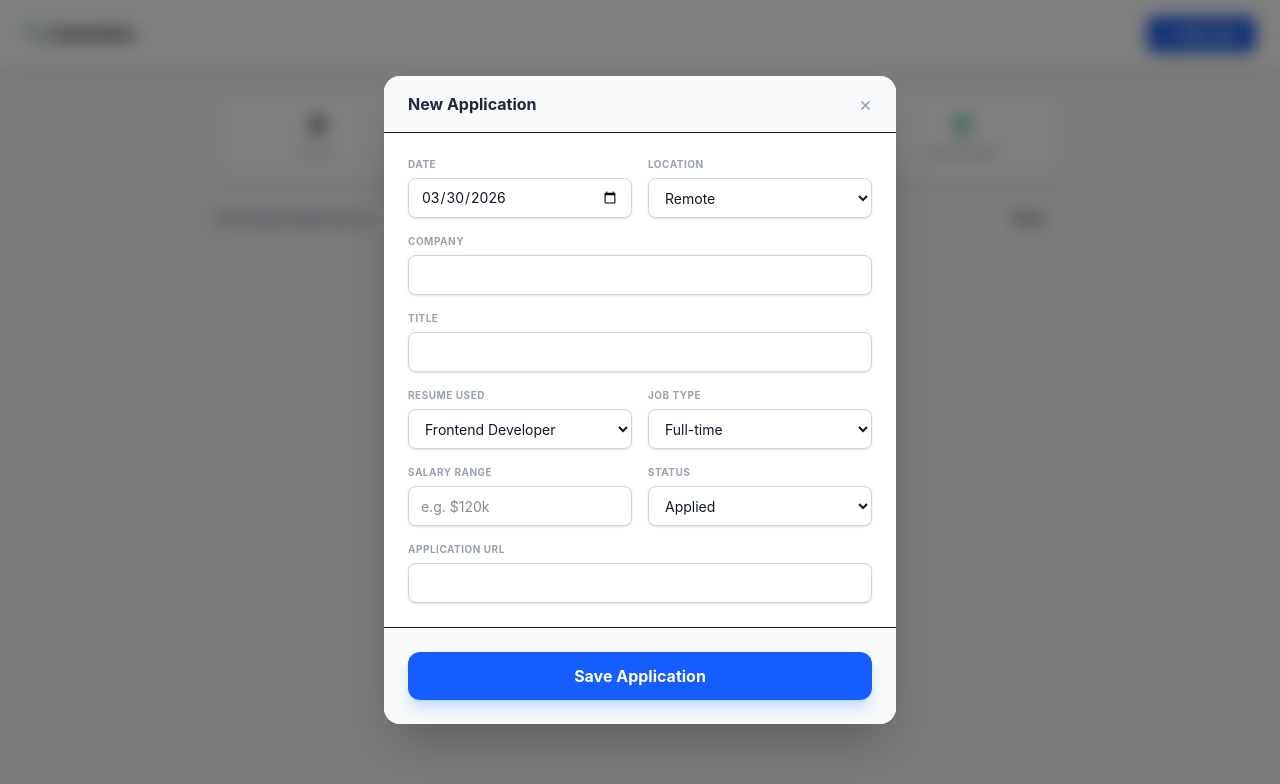
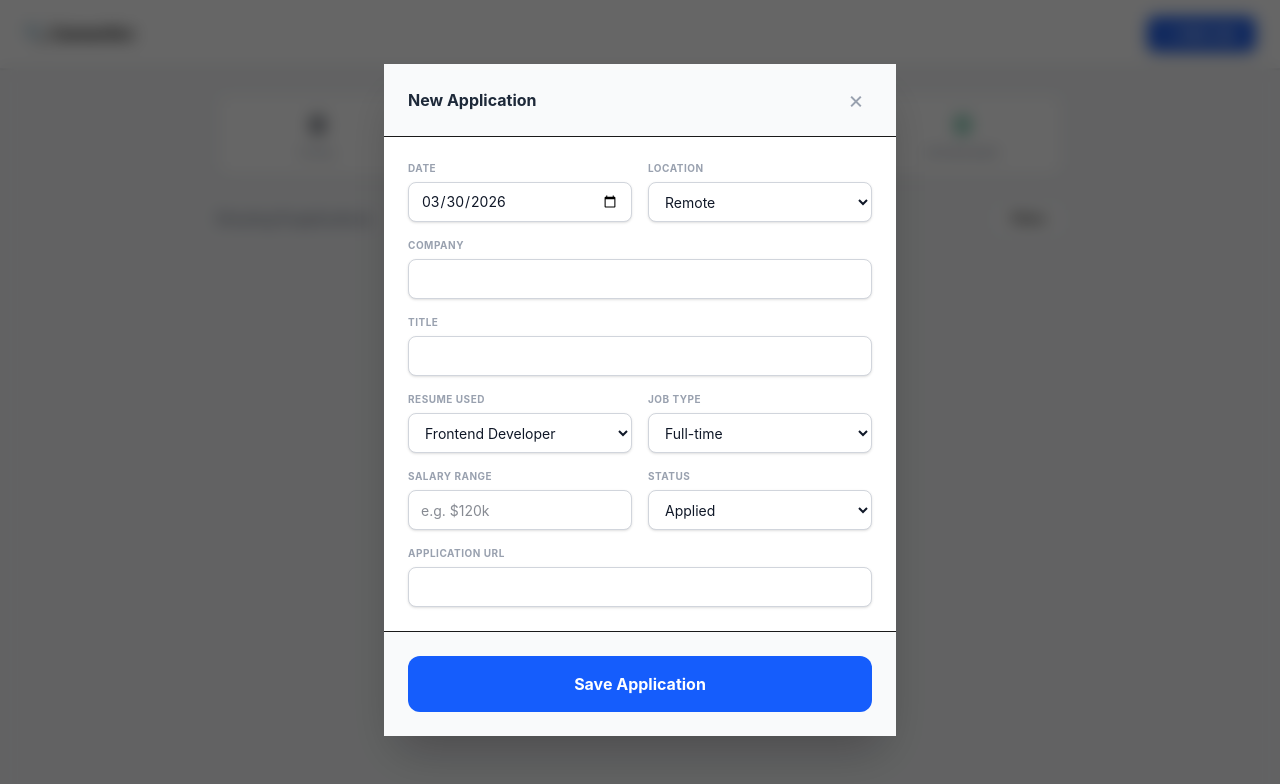
Before and after one commit to Peterbgood/career-arc, a React (Vite) app: page / in a window 1280 px wide. Both pictures are taken after a click on the button "+ Add Job". Shown: the top 784 px of the page. Built offline with nearby package versions, Linux system fonts and the light colour scheme.

Commit message:
update not tested

```diff
--- a/src/App.tsx
+++ b/src/App.tsx
@@ -20,7 +20,7 @@ export default function App() {
   const [loading, setLoading] = useState(true);
   const [isModalOpen, setIsModalOpen] = useState(false);
   const [showFilters, setShowFilters] = useState(false);
-  const [deleteConfirm, setDeleteConfirm] = useState<string | null>(null); // For Two-Step Delete
+  const [deleteConfirm, setDeleteConfirm] = useState<string | null>(null);
 
   // Filter States
   const [searchTerm, setSearchTerm] = useState('');
@@ -77,10 +77,9 @@ export default function App() {
   const handleDelete = async (company: string) => {
     if (deleteConfirm !== company) {
       setDeleteConfirm(company);
-      setTimeout(() => setDeleteConfirm(null), 3000); // Reset after 3 seconds
+      setTimeout(() => setDeleteConfirm(null), 3000);
       return;
     }
-
     setLoading(true);
     setDeleteConfirm(null);
     const payload = { action: 'delete', company: company };
@@ -89,7 +88,12 @@ export default function App() {
   };
 
   const getDaysAgo = (dateStr: string) => {
-    const diff = Math.floor((new Date().getTime() - new Date(dateStr).getTime()) / 86400000);
+    if (!dateStr) return 0;
+    const today = new Date();
+    today.setHours(0, 0, 0, 0);
+    const appliedDate = new Date(dateStr);
+    appliedDate.setHours(0, 0, 0, 0);
+    const diff = Math.floor((today.getTime() - appliedDate.getTime()) / 86400000);
     return diff < 0 ? 0 : diff;
   };
 
@@ -102,7 +106,7 @@ export default function App() {
         </button>
       </header>
 
-      <main className="max-w-4xl mx-auto p-6">
+      <main className="max-w-4xl mx-auto p-6 pb-24">
         {/* Stats Grid */}
         <div className="grid grid-cols-2 md:grid-cols-4 gap-3 mb-6">
           <StatCard label="Total" val={jobs.length} color="text-gray-900" />
@@ -167,8 +171,6 @@ export default function App() {
                 <div className="flex gap-2 items-center">
                   {job.url && <a href={job.url} target="_blank" rel="noreferrer" className="w-10 h-10 flex items-center justify-center bg-blue-50 text-blue-600 rounded-lg hover:bg-blue-600 hover:text-white transition-all">↗</a>}
                   <button onClick={() => handleOpenModal(job)} className="px-4 py-2 border border-gray-200 text-xs font-bold rounded-lg hover:bg-gray-50 transition-all">Edit</button>
-
-                  {/* Two-Step Delete Button */}
                   <button
                     onClick={() => handleDelete(job.company)}
                     className={`transition-all px-3 py-2 rounded-lg text-xs font-bold ${deleteConfirm === job.company ? 'bg-red-600 text-white animate-pulse' : 'text-red-400 hover:bg-red-50'}`}
@@ -184,16 +186,19 @@ export default function App() {
         </div>
       </main>
 
-      {/* Modal */}
+      {/* Modal - Mobile Optimized */}
       {isModalOpen && (
-        <div className="fixed inset-0 bg-black/50 backdrop-blur-sm flex items-center justify-center z-50 p-4">
-          <div className="bg-white rounded-2xl w-full max-w-lg shadow-2xl overflow-hidden">
-            <form onSubmit={handleSync}>
-              <div className="px-6 py-4 border-b flex justify-between items-center bg-gray-50">
-                <h2 className="font-bold text-gray-800">{editingJob?.oldCompany ? 'Update Entry' : 'New Application'}</h2>
-                <button type="button" onClick={() => setIsModalOpen(false)} className="text-gray-400 text-xl leading-none">×</button>
+        <div className="fixed inset-0 bg-black/60 backdrop-blur-sm flex items-center justify-center z-50 p-4 overflow-y-auto">
+          <div className="bg-white rounded-2xl w-full max-w-lg shadow-2xl my-auto">
+            <form onSubmit={handleSync} className="flex flex-col max-h-[90vh]">
+              <div className="px-6 py-4 border-b flex justify-between items-center bg-gray-50 shrink-0">
+                <h2 className="font-bold text-gray-800">
+                  {editingJob?.oldCompany ? 'Update Entry' : 'New Application'}
+                </h2>
+                <button type="button" onClick={() => setIsModalOpen(false)} className="text-gray-400 text-2xl leading-none p-2">×</button>
               </div>
-              <div className="p-6 grid grid-cols-1 md:grid-cols-2 gap-4">
+
+              <div className="p-6 grid grid-cols-1 md:grid-cols-2 gap-4 overflow-y-auto">
                 <FilterGroup label="Date"><input type="date" required value={editingJob?.date} onChange={e => setEditingJob({...editingJob, date: e.target.value})} className="input-field" /></FilterGroup>
                 <FilterGroup label="Location"><select value={editingJob?.location} onChange={e => setEditingJob({...editingJob, location: e.target.value})} className="input-field"><option>Local</option><option>Remote</option></select></FilterGroup>
                 <div className="md:col-span-2"><FilterGroup label="Company"><input type="text" required value={editingJob?.company} onChange={e => setEditingJob({...editingJob, company: e.target.value})} className="input-field" /></FilterGroup></div>
@@ -204,8 +209,9 @@ export default function App() {
                 <FilterGroup label="Status"><select value={editingJob?.status} onChange={e => setEditingJob({...editingJob, status: e.target.value})} className="input-field"><option>Applied</option><option>Interviewing</option><option>Rejected</option></select></FilterGroup>
                 <div className="md:col-span-2"><FilterGroup label="Application URL"><input type="url" value={editingJob?.url} onChange={e => setEditingJob({...editingJob, url: e.target.value})} className="input-field" /></FilterGroup></div>
               </div>
-              <div className="p-6 border-t bg-gray-50 flex gap-3">
-                <button type="submit" className="flex-1 bg-blue-600 text-white py-3 rounded-xl font-bold shadow-lg shadow-blue-200 active:scale-95 transition-all">Save Application</button>
+
+              <div className="p-6 border-t bg-gray-50 shrink-0">
+                <button type="submit" className="w-full bg-blue-600 text-white py-4 rounded-xl font-bold active:scale-[0.98] transition-all">Save Application</button>
               </div>
             </form>
           </div>
```
